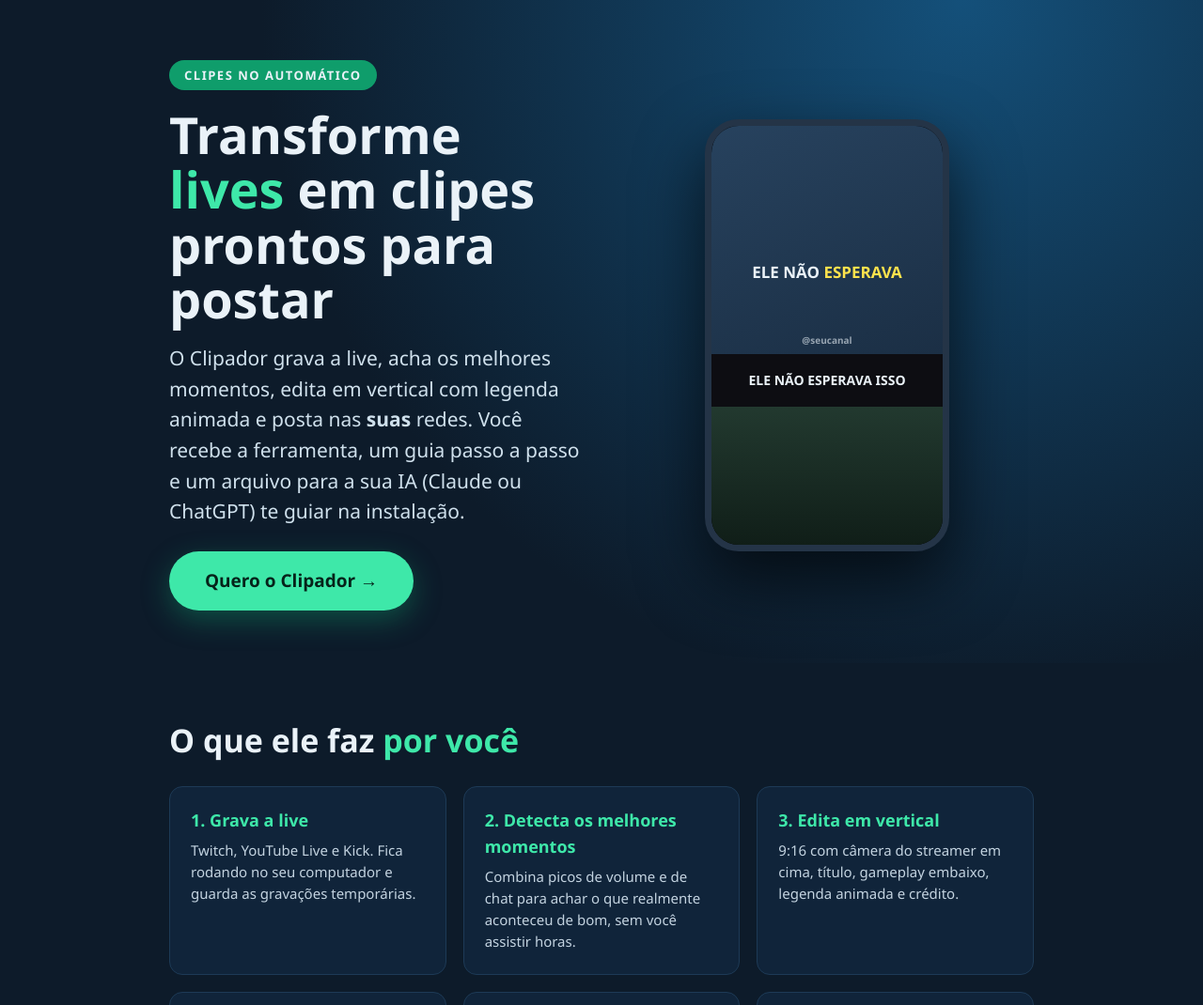
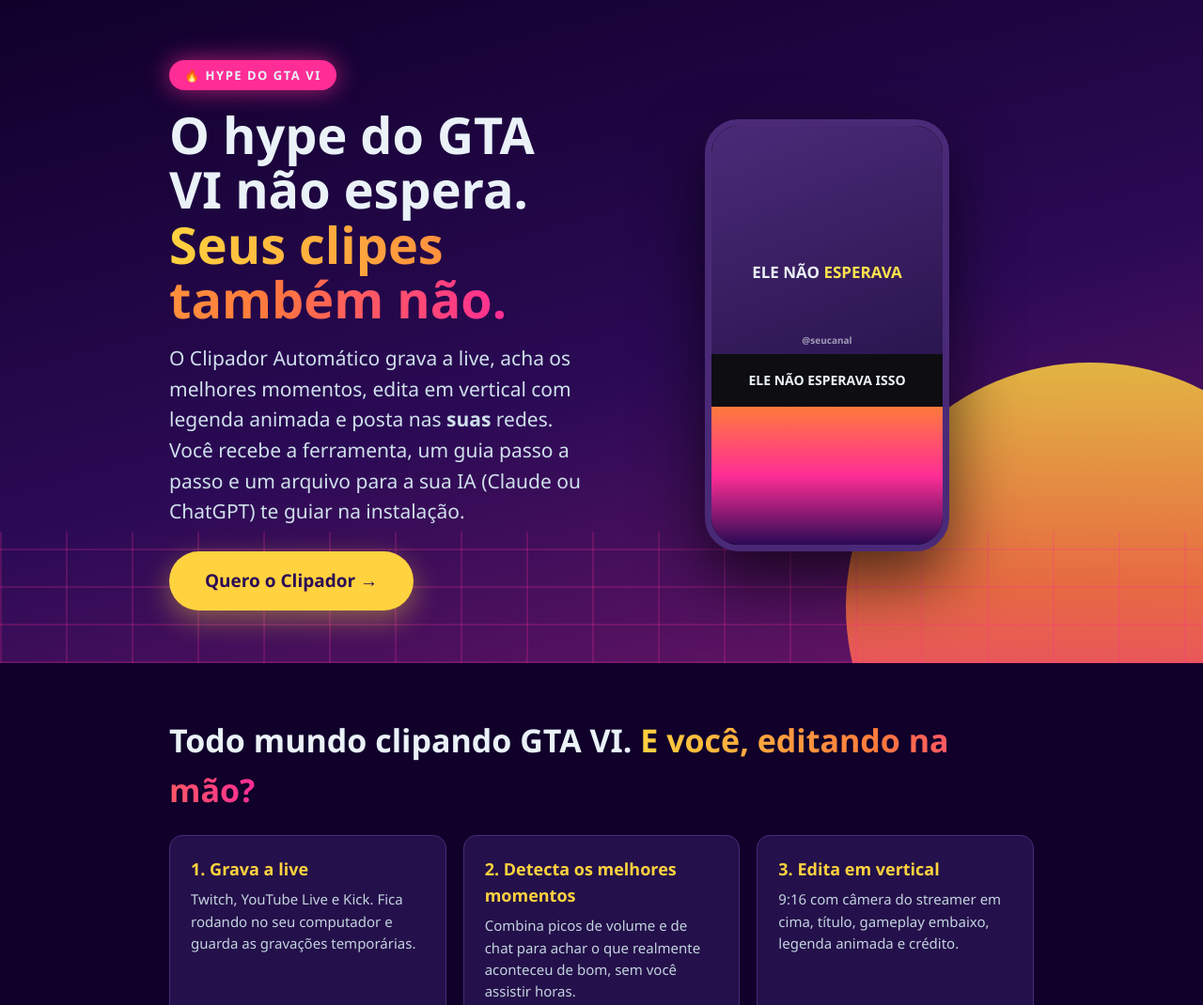
Before and after one commit to RamiresAB/clipador-automatico, a plain HTML site: page index.html in a window 1280 px wide. Shown: the top 1070 px of the page at 94% size. Drawn offline with Linux system fonts and the light colour scheme.

Commit message:
Visual neon hype GTA VI na pagina de vendas
Co-Authored-By: Claude Sonnet 5.5 <noreply@anthropic.com>

```diff
--- a/index.html
+++ b/index.html
@@ -1,67 +1,70 @@
 <!doctype html>
 <html lang="pt-BR"><head><meta charset="utf-8"><meta name="viewport" content="width=device-width,initial-scale=1">
-<title>Clipador Automático — cortes de lives no automático</title>
+<title>Clipador Automático — clipes de lives no automático</title>
 <meta name="description" content="Ferramenta que grava lives, acha os melhores momentos, edita em vertical com legenda e posta nas suas redes. Guia em PDF + arquivo para a sua IA.">
 <style>
-:root{--verde:#0f9d6b;--menta:#3ee8a9;--escuro:#0d1b2a;--azul:#12324a;--cinza:#9fb0c0}
+:root{--verde:#ff2d95;--menta:#ffd23f;--escuro:#10002a;--azul:#2b0a55;--cinza:#c9b8e0;--ok:#3ee8a9}
 *{box-sizing:border-box;margin:0;padding:0}
 body{font-family:'Segoe UI',Arial,sans-serif;background:var(--escuro);color:#eaf2f8;line-height:1.55}
 a{color:inherit}
 .w{max-width:960px;margin:0 auto;padding:0 20px}
 section{padding:56px 0}
-.hero{background:radial-gradient(circle at 80% 0%,#14507a,#0d1b2a 60%);padding:64px 0 56px}
-.tag{display:inline-block;background:var(--verde);padding:6px 16px;border-radius:30px;font-weight:800;font-size:13px;letter-spacing:1.5px}
+.hero{background:linear-gradient(165deg,#10002a 0%,#2b0a55 55%,#8a1c6e 120%);padding:64px 0 56px;position:relative;overflow:hidden}
+.hero:before{content:"";position:absolute;width:520px;height:520px;border-radius:50%;right:-140px;bottom:-200px;background:linear-gradient(180deg,#ffd23f,#ff7a3c 45%,#ff2d95);opacity:.85}
+.hero:after{content:"";position:absolute;left:0;right:0;bottom:0;height:140px;background:repeating-linear-gradient(90deg,#ff2d9533 0 2px,transparent 2px 70px),repeating-linear-gradient(0deg,#ff2d9533 0 2px,transparent 2px 40px)}
+.hero .w{position:relative;z-index:2}
+.tag{display:inline-block;background:var(--verde);box-shadow:0 0 26px #ff2d95aa;padding:6px 16px;border-radius:30px;font-weight:800;font-size:13px;letter-spacing:1.5px}
 h1{font-size:clamp(32px,6vw,54px);line-height:1.08;margin:18px 0;font-weight:900}
-h1 em,h2 em{font-style:normal;color:var(--menta)}
+h1 em,h2 em{font-style:normal;background:linear-gradient(90deg,#ffd23f,#ff7a3c 60%,#ff2d95);-webkit-background-clip:text;background-clip:text;color:transparent}
 h2{font-size:clamp(24px,4vw,34px);margin-bottom:22px;font-weight:800}
 .lead{font-size:clamp(17px,2.4vw,21px);color:#cfe0ec;max-width:640px}
-.btn{display:inline-block;background:var(--menta);color:#06231a;font-weight:900;font-size:19px;padding:17px 38px;border-radius:60px;text-decoration:none;box-shadow:0 10px 30px #0f9d6b66;margin-top:26px}
+.btn{display:inline-block;background:var(--menta);color:#2b0a55;font-weight:900;font-size:19px;padding:17px 38px;border-radius:60px;text-decoration:none;box-shadow:0 10px 30px #ffd23f66;margin-top:26px}
 .btn:hover{filter:brightness(1.07)}
 .hero .row{display:flex;gap:40px;align-items:center;flex-wrap:wrap}
 .hero .col{flex:1 1 380px}
-.phone{width:260px;height:460px;margin:0 auto;background:#000;border:7px solid #243447;border-radius:36px;overflow:hidden;display:flex;flex-direction:column;box-shadow:0 30px 70px #000a}
+.phone{width:260px;height:460px;margin:0 auto;background:#000;border:7px solid #4a2a78;border-radius:36px;overflow:hidden;display:flex;flex-direction:column;box-shadow:0 30px 70px #000a}
 .phone>div{display:flex;align-items:center;justify-content:center;font-weight:900;text-align:center}
-.p1{flex:40;background:linear-gradient(160deg,#27425e,#1b2f45);font-size:17px;padding-top:70px;position:relative}
+.p1{flex:40;background:linear-gradient(160deg,#4a2a78,#2b1650);font-size:17px;padding-top:70px;position:relative}
 .p1 b{color:#ffe34d}.p1 small{position:absolute;bottom:6px;font-size:10px;opacity:.6;font-weight:600}
 .p2{flex:13;background:#0d0d12;font-size:14px}
-.p3{flex:34;background:linear-gradient(180deg,#22392f,#101e18)}
-.alt{background:#0a1522}
+.p3{flex:34;background:linear-gradient(180deg,#ff7a3c,#ff2d95 50%,#2b0a55)}
+.alt{background:#1a0838}
 .grid{display:grid;grid-template-columns:repeat(auto-fit,minmax(240px,1fr));gap:18px}
-.card{background:#10243a;border:1px solid #1d3a56;border-radius:14px;padding:22px}
+.card{background:#24104a;border:1px solid #4a2a78;border-radius:14px;padding:22px}
 .card h3{color:var(--menta);font-size:18px;margin-bottom:6px}
 .card p{color:#c3d3e0;font-size:15px}
 .passos{counter-reset:p;list-style:none}
 .passos li{counter-increment:p;position:relative;padding:0 0 18px 54px;color:#cfe0ec}
 .passos li:before{content:counter(p);position:absolute;left:0;top:-2px;width:38px;height:38px;border-radius:50%;background:var(--verde);display:flex;align-items:center;justify-content:center;font-weight:900}
 .passos b{color:#fff}
-.oferta{background:linear-gradient(160deg,#12324a,#0d1b2a);border:2px solid var(--menta);border-radius:22px;padding:36px 28px;text-align:center;max-width:560px;margin:0 auto}
+.oferta{background:linear-gradient(160deg,#2b0a55,#10002a);border:2px solid var(--menta);border-radius:22px;padding:36px 28px;text-align:center;max-width:560px;margin:0 auto}
 .preco{font-size:60px;font-weight:900;color:var(--menta);line-height:1}
 .preco small{font-size:20px;color:var(--cinza);font-weight:600}
 .oferta ul{list-style:none;text-align:left;margin:22px auto;max-width:400px}
 .oferta li{padding:6px 0 6px 28px;position:relative}
-.oferta li:before{content:"✓";position:absolute;left:0;color:var(--menta);font-weight:900}
-details{background:#10243a;border:1px solid #1d3a56;border-radius:12px;padding:16px 18px;margin-bottom:12px}
+.oferta li:before{content:"✓";position:absolute;left:0;color:var(--ok);font-weight:900}
+details{background:#24104a;border:1px solid #4a2a78;border-radius:12px;padding:16px 18px;margin-bottom:12px}
 summary{cursor:pointer;font-weight:700}
 details p{margin-top:10px;color:#c3d3e0;font-size:15px}
-.aviso{background:#1d2b12;border:1px solid #5b7d2a;border-radius:12px;padding:16px 18px;color:#e5f2c9;font-size:15px}
+.aviso{background:#2a1040;border:1px solid #ff2d95;border-radius:12px;padding:16px 18px;color:#f3e3ff;font-size:15px}
 footer{padding:30px 0 50px;color:var(--cinza);font-size:13px;text-align:center}
-.sticky{position:fixed;left:0;right:0;bottom:0;background:#0d1b2aee;padding:10px 16px;text-align:center;display:none;z-index:9;border-top:1px solid #1d3a56}
+.sticky{position:fixed;left:0;right:0;bottom:0;background:#10002aee;padding:10px 16px;text-align:center;display:none;z-index:9;border-top:1px solid #4a2a78}
 .sticky .btn{margin:0;padding:13px 30px;font-size:17px;width:100%;max-width:420px}
 @media(max-width:700px){.sticky{display:block}body{padding-bottom:70px}}
 </style></head><body>
 
 <section class="hero"><div class="w"><div class="row">
 <div class="col">
-<span class="tag">CLIPES NO AUTOMÁTICO</span>
-<h1>Transforme <em>lives</em> em clipes prontos para postar</h1>
-<p class="lead">O Clipador grava a live, acha os melhores momentos, edita em vertical com legenda animada e posta nas <b>suas</b> redes. Você recebe a ferramenta, um guia passo a passo e um arquivo para a sua IA (Claude ou ChatGPT) te guiar na instalação.</p>
+<span class="tag">🔥 HYPE DO GTA VI</span>
+<h1>O hype do GTA VI não espera. <em>Seus clipes também não.</em></h1>
+<p class="lead">O Clipador Automático grava a live, acha os melhores momentos, edita em vertical com legenda animada e posta nas <b>suas</b> redes. Você recebe a ferramenta, um guia passo a passo e um arquivo para a sua IA (Claude ou ChatGPT) te guiar na instalação.</p>
 <a class="btn buy" href="#oferta">Quero o Clipador →</a>
 </div>
 <div class="col"><div class="phone"><div class="p1">ELE NÃO <b>&nbsp;ESPERAVA</b><small>@seucanal</small></div><div class="p2">ELE NÃO ESPERAVA ISSO</div><div class="p3"></div></div></div>
 </div></div></section>
 
 <section><div class="w">
-<h2>O que ele faz <em>por você</em></h2>
+<h2>Todo mundo clipando GTA VI. <em>E você, editando na mão?</em></h2>
 <div class="grid">
 <div class="card"><h3>1. Grava a live</h3><p>Twitch, YouTube Live e Kick. Fica rodando no seu computador e guarda as gravações temporárias.</p></div>
 <div class="card"><h3>2. Detecta os melhores momentos</h3><p>Combina picos de volume e de chat para achar o que realmente aconteceu de bom, sem você assistir horas.</p></div>
@@ -120,7 +123,7 @@ footer{padding:30px 0 50px;color:var(--cinza);font-size:13px;text-align:center}
 <details><summary>Como recebo o produto?</summary><p>Após a confirmação do pagamento você recebe o acesso ao arquivo para download.</p></details>
 </div></section>
 
-<footer><div class="w">Clipador Automático · Uso pessoal do comprador, proibida a redistribuição. · Este produto não é afiliado nem endossado por Twitch, YouTube, Kick, TikTok, Meta ou qualquer desenvolvedora de jogos.</div></footer>
+<footer><div class="w">Clipador Automático · Uso pessoal do comprador, proibida a redistribuição. · Este produto não é afiliado nem endossado por Rockstar Games, Take-Two, Twitch, YouTube, Kick, TikTok ou Meta. GTA VI é marca de seus respectivos donos e aparece aqui só como referência ao jogo mostrado nas lives.</div></footer>
 
 <div class="sticky"><a class="btn buy" href="#oferta">Quero o Clipador — R$ 97/ano</a></div>
 
```
